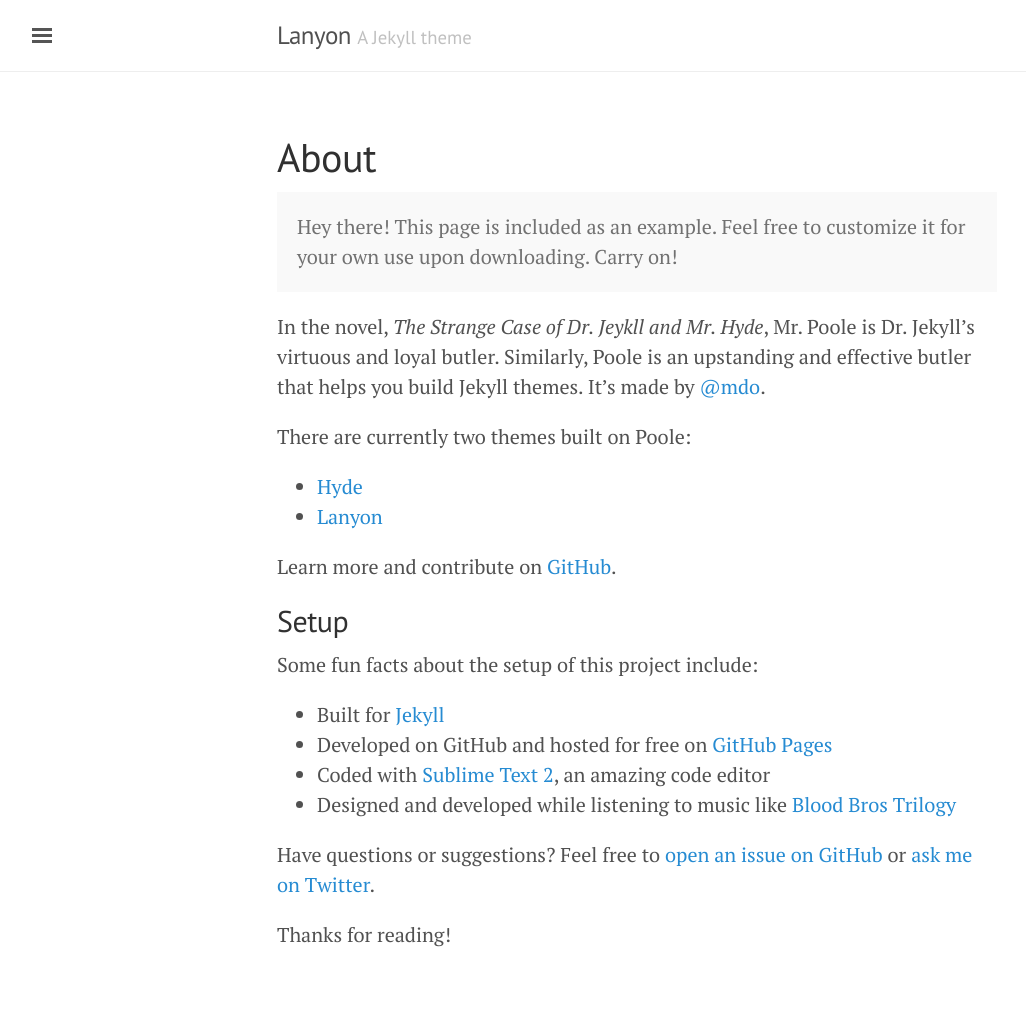
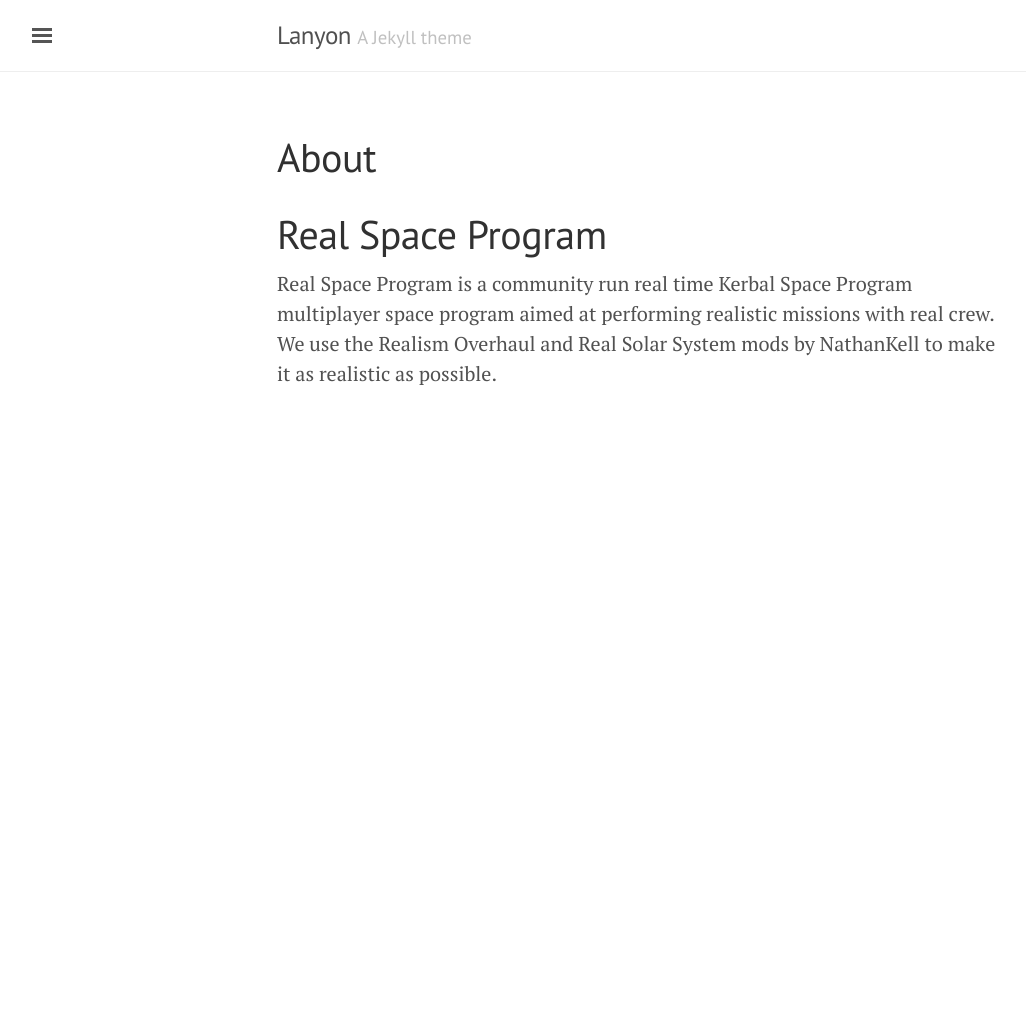
Before and after one commit to KSP-RSP/ksp-rsp.github.io, a Jekyll site: the page built from about.md, in a window 1280 px wide. Shown: the whole page, without its empty margins (3-1029 px from the left). Built offline with Jekyll 4.4.1, drawn with Linux system fonts in a browser that asks for light colours; after the commit the page ends 900 px from its top, so only the background shows below that.

Commit message:
Start customizing

```diff
--- a/_includes/sidebar.html
+++ b/_includes/sidebar.html
@@ -24,10 +24,6 @@
         {% endif %}
       {% endif %}
     {% endfor %}
-
-    <a class="sidebar-nav-item" href="{{ site.github.repo }}/archive/v{{ site.version }}.zip">Download</a>
-    <a class="sidebar-nav-item" href="{{ site.github.repo }}">GitHub project</a>
-    <span class="sidebar-nav-item">Currently v{{ site.version }}</span>
   </nav>
 
   <div class="sidebar-item">
--- a/about.md
+++ b/about.md
@@ -2,29 +2,5 @@
 layout: page
 title: About
 ---
-
-<p class="message">
-  Hey there! This page is included as an example. Feel free to customize it for your own use upon downloading. Carry on!
-</p>
-
-In the novel, *The Strange Case of Dr. Jeykll and Mr. Hyde*, Mr. Poole is Dr. Jekyll's virtuous and loyal butler. Similarly, Poole is an upstanding and effective butler that helps you build Jekyll themes. It's made by [@mdo](https://twitter.com/mdo).
-
-There are currently two themes built on Poole:
-
-* [Hyde](http://hyde.getpoole.com)
-* [Lanyon](http://lanyon.getpoole.com)
-
-Learn more and contribute on [GitHub](https://github.com/poole).
-
-## Setup
-
-Some fun facts about the setup of this project include:
-
-* Built for [Jekyll](http://jekyllrb.com)
-* Developed on GitHub and hosted for free on [GitHub Pages](https://pages.github.com)
-* Coded with [Sublime Text 2](http://sublimetext.com), an amazing code editor
-* Designed and developed while listening to music like [Blood Bros Trilogy](https://soundcloud.com/maddecent/sets/blood-bros-series)
-
-Have questions or suggestions? Feel free to [open an issue on GitHub](https://github.com/poole/issues/new) or [ask me on Twitter](https://twitter.com/mdo).
-
-Thanks for reading!
+# Real Space Program
+Real Space Program is a community run real time Kerbal Space Program multiplayer space program aimed at performing realistic missions with real crew.  We use the Realism Overhaul and Real Solar System mods by NathanKell to make it as realistic as possible.
```
